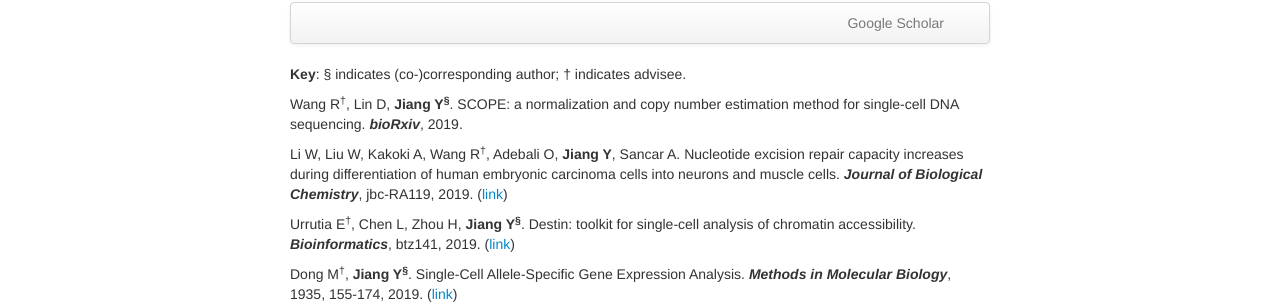
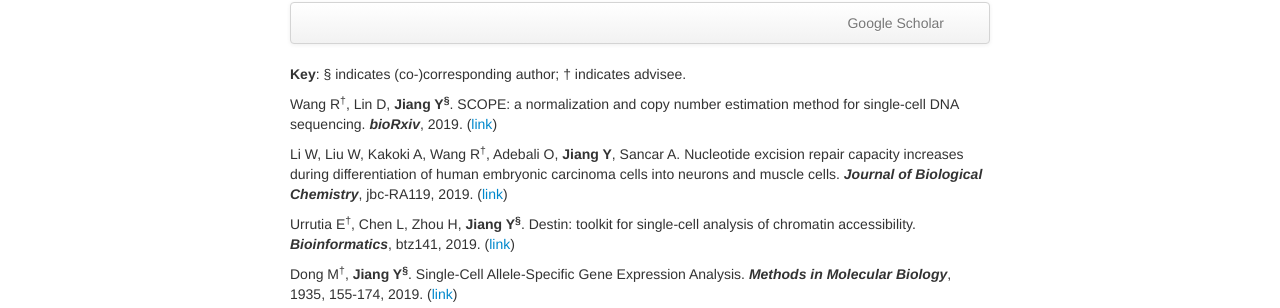
Before and after one commit to yuchaojiang/yuchaojiang.github.io, a Jekyll site: the page built from pages/pubs.md, in a window 1280 px wide. Shown: the part 150-458 px from the top of the page. Built offline with Jekyll 4.4.1, drawn with Linux system fonts in a browser that asks for light colours.

Commit message:
Update pubs.md

```diff
--- a/pages/pubs.md
+++ b/pages/pubs.md
@@ -14,7 +14,7 @@ description: Yuchao Jiang's publications
 
 **Key**: &sect; indicates (co-)corresponding author; &dagger; indicates advisee.
 
-Wang R<sup>&dagger;</sup>, Lin D, **Jiang Y<sup>&sect;</sup>**. SCOPE: a normalization and copy number estimation method for single-cell DNA sequencing. ***bioRxiv***, 2019.
+Wang R<sup>&dagger;</sup>, Lin D, **Jiang Y<sup>&sect;</sup>**. SCOPE: a normalization and copy number estimation method for single-cell DNA sequencing. ***bioRxiv***, 2019. ([link](https://www.biorxiv.org/content/10.1101/594267v1))
 
 Li W, Liu W, Kakoki A, Wang R<sup>&dagger;</sup>, Adebali O, **Jiang Y**, Sancar A. Nucleotide excision repair capacity increases during differentiation of human embryonic carcinoma cells into neurons and muscle cells. ***Journal of Biological Chemistry***, jbc-RA119, 2019. ([link](http://www.jbc.org/content/early/2019/02/26/jbc.RA119.007861.abstract))
 
```
